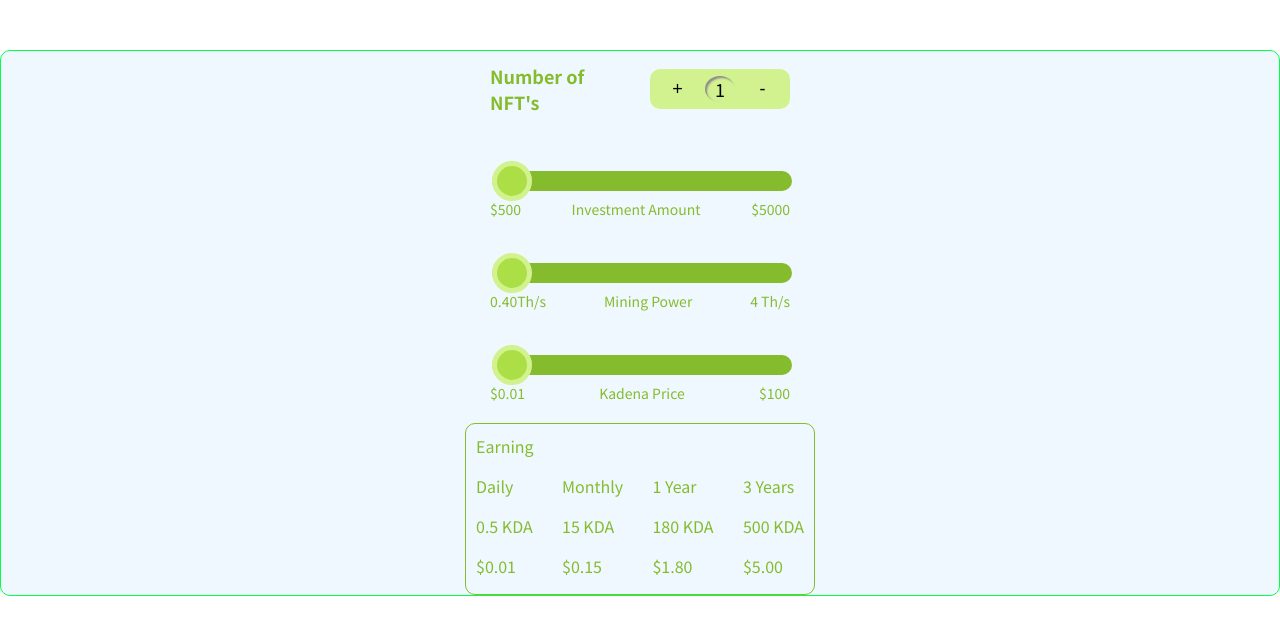
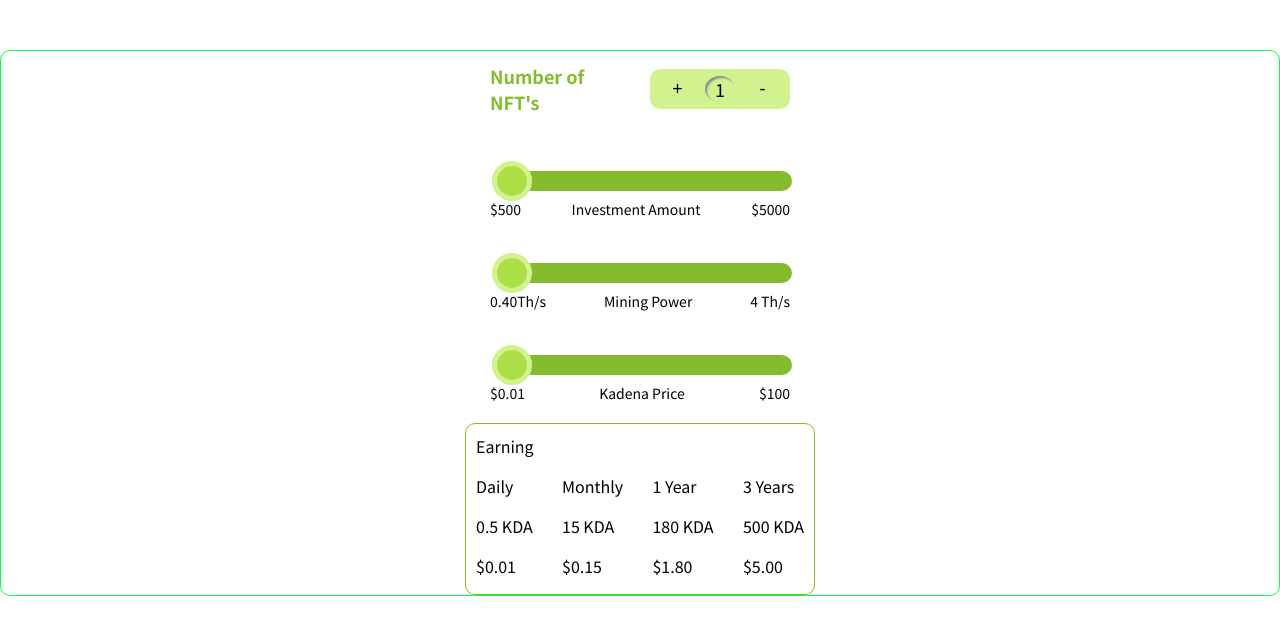
Before and after one commit to iampankajk/Kadena-Calculator, a React (Create React App) app: page / in a window 1280 px wide. Shown: the top 634 px of the page. Built offline with nearby package versions, Linux system fonts and the light colour scheme; no server answers.

Commit message:
Update Calculator.module.css

```diff
--- a/src/UI/Calculator.module.css
+++ b/src/UI/Calculator.module.css
@@ -6,8 +6,8 @@
   stroke: #04ff4a;
   border-radius: 10px;
   margin-top: 50px;
-  background-color: aliceblue;
-  color: #85bc2d;
+  background-color: aliceblue,0.6;
+  color: #000000;
 
 }
 
@@ -95,7 +95,7 @@
 }
 span {
   font-size: 14px;
-  color: #85bc2d;
+  color: #000000;
 }
 
 .insight_box {
@@ -112,7 +112,7 @@
   justify-content: space-between;
 }
 .sub_heading {
-  color: #85bc2d;
+  color: #000000;
   font-size: 16px;
   margin-top: 0px;
 }
```
